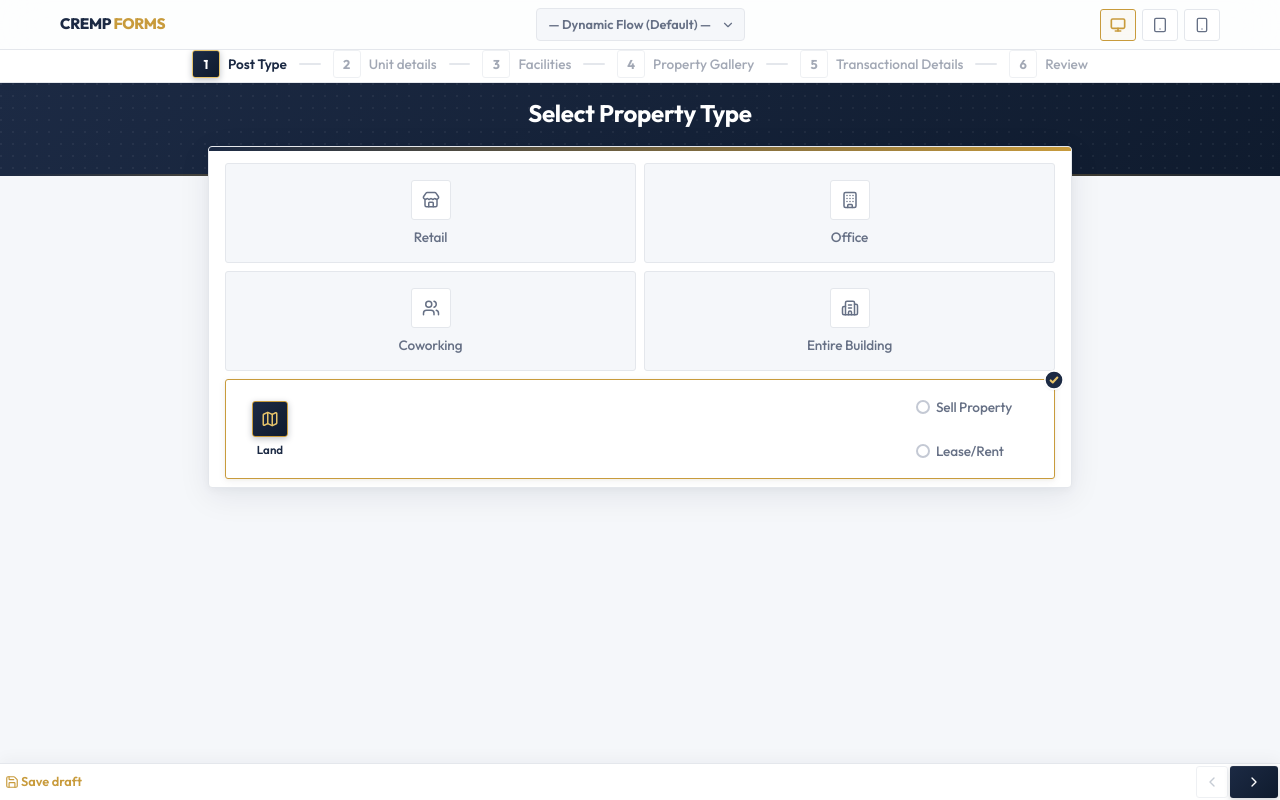
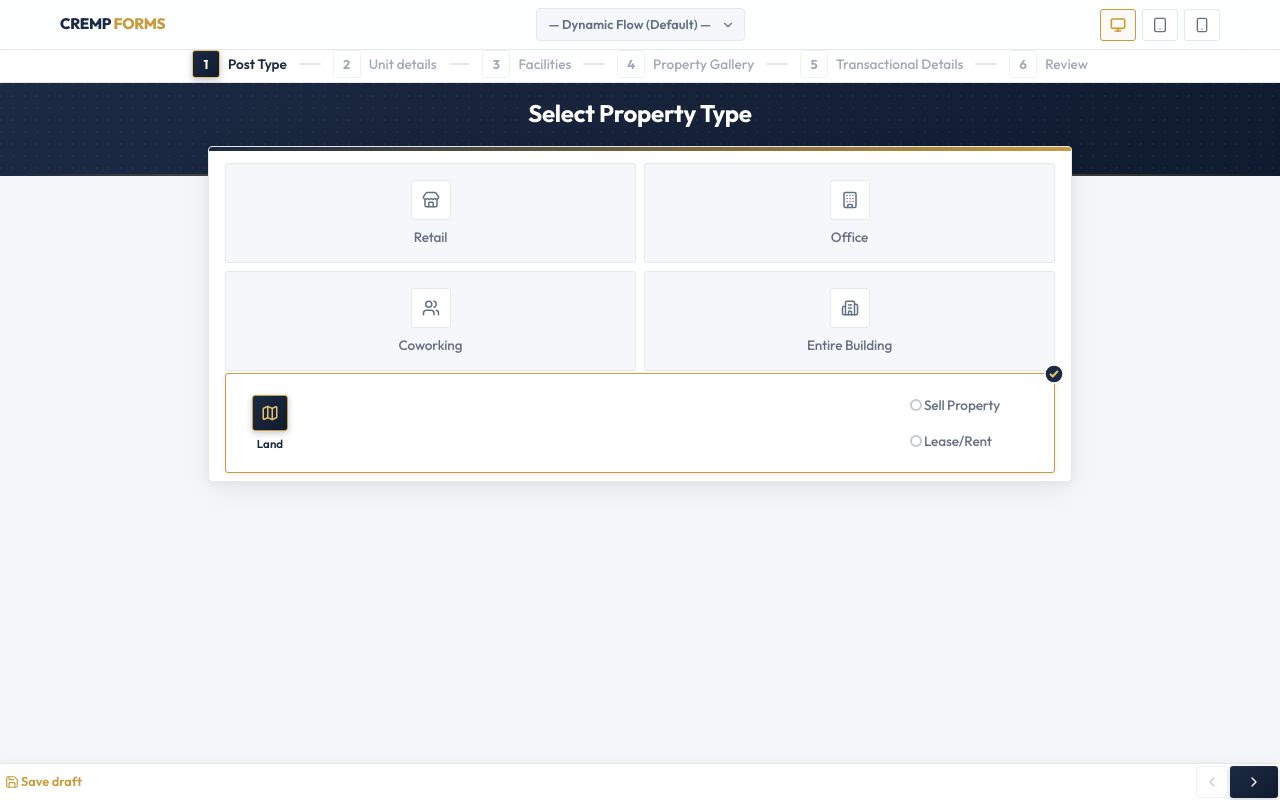
Before and after one commit to onemanwithoneserver/CRMP-Forms, a React (Vite) app in the folder forms/: page /CRMP-Forms/mapping in a window 1280 px wide. Both pictures are taken after a click on the button "Land". Built offline with nearby package versions, Linux system fonts and the light colour scheme.

Commit message:
Update SelectPropertyType_desktop.tsx

```diff
--- a/forms/src/pages/seller/PostType/SelectPropertyType_desktop.tsx
+++ b/forms/src/pages/seller/PostType/SelectPropertyType_desktop.tsx
@@ -20,9 +20,9 @@ function PostTypeRadioOption({
     <button
       type="button"
       onClick={onClick}
-      className="flex flex-row items-center gap-[6px] px-[10px] py-[6px] cursor-pointer bg-transparent border-none outline-none group"
+      className="flex flex-row items-center gap-[2px] px-[4px] py-[2px] cursor-pointer bg-transparent border-none outline-none group"
     >
-      <div className={`w-[14px] h-[14px] rounded-full border-2 flex items-center justify-center shrink-0 transition-all duration-200 ${
+      <div className={`w-[12px] h-[12px] rounded-full border-2 flex items-end justify-end shrink-0 transition-all duration-200 ${
         selected ? 'border-[#C89B3C] bg-navy' : 'border-[#C4C9D4] group-hover:border-navy'
       }`}>
         {selected && <div className="w-[5px] h-[5px] rounded-full bg-[#E6C36A]" />}
@@ -77,7 +77,7 @@ export default function SelectPropertyTypeDesktop({ propertyType }: SelectProper
         })}
       </div>
       {propertyType && (
-        <div className="mt-[8px] transition-all duration-300 ease-[cubic-bezier(0.4,0,0.2,1)]">
+        <div className="mt-[2px] transition-all duration-300 ease-[cubic-bezier(0.4,0,0.2,1)]">
           {PROPERTY_TYPE_CARDS.filter(type => type.id === propertyType).map(type => {
             const Icon = type.icon
             return (
```
